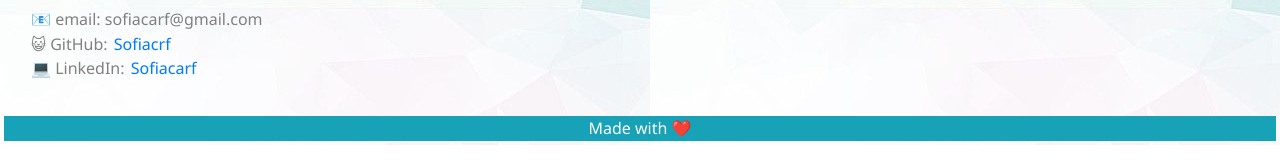
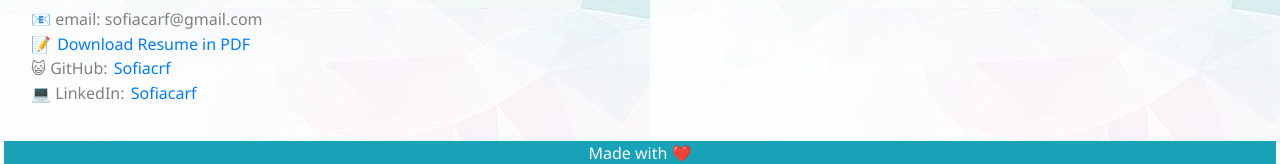
Before and after one commit to Sofiacrf/My-Portfolio, a plain HTML site: page index.html in a window 1280 px wide. Shown: the part 1240-1404 px from the top of the page. Drawn offline with nearby package versions, Linux system fonts and the light colour scheme.

Commit message:
updated resume

```diff
--- a/index.html
+++ b/index.html
@@ -74,6 +74,9 @@
             <h2>Contact Me</h2>
             <ul>
               <li>📧 email: sofiacarf@gmail.com</li>
+              <li> 📝
+                <a href="resume.html">Download Resume in PDF</a>
+              </li>
               <li>😺 GitHub: <a href="https://github.com/Sofiacrf">Sofiacrf</a></li>
               <li>💻 LinkedIn: <a href="https://www.linkedin.com/in/sofiacarf/">Sofiacarf</a></li>
             </ul>
--- /dev/null
+++ b/resume.css
@@ -0,0 +1,9 @@
+* {
+    box-sizing: border-box;
+    margin: 0;
+    padding: 2px;
+}
+
+a {
+    color: blue;
+}
```
Also changed, not shown: resume.html (added, +16 -0 lines), 1 other file.
